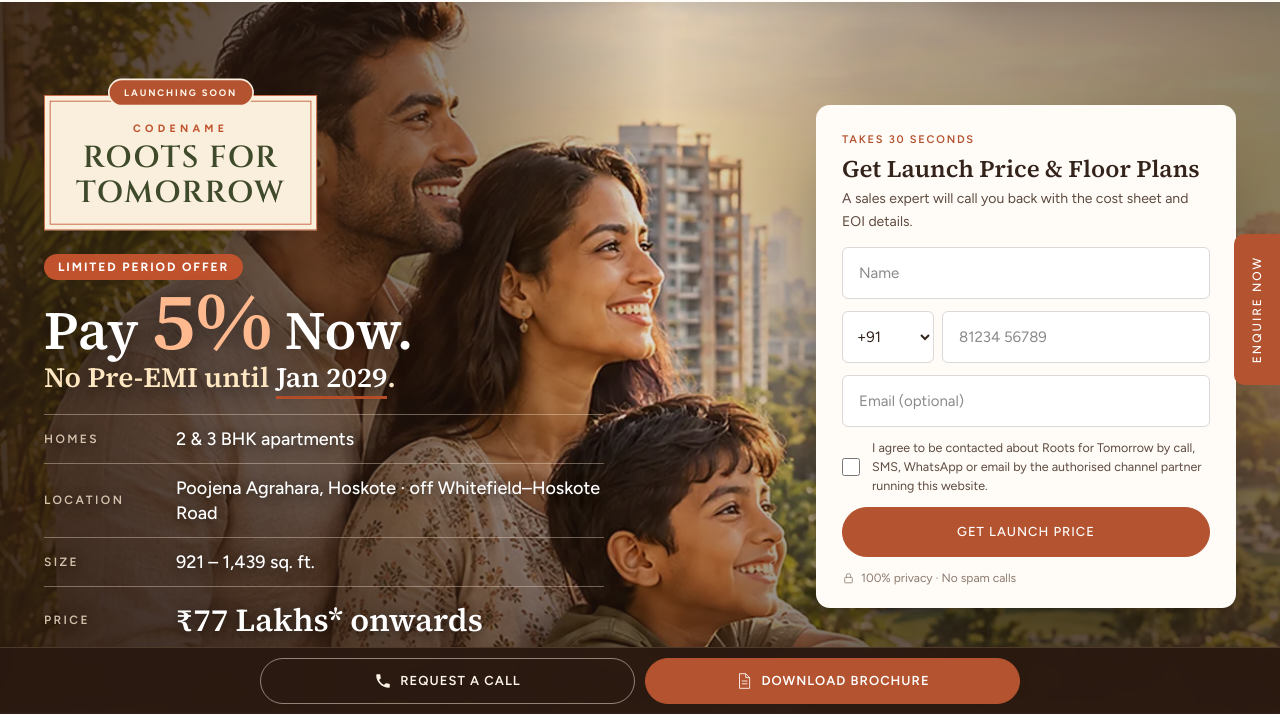
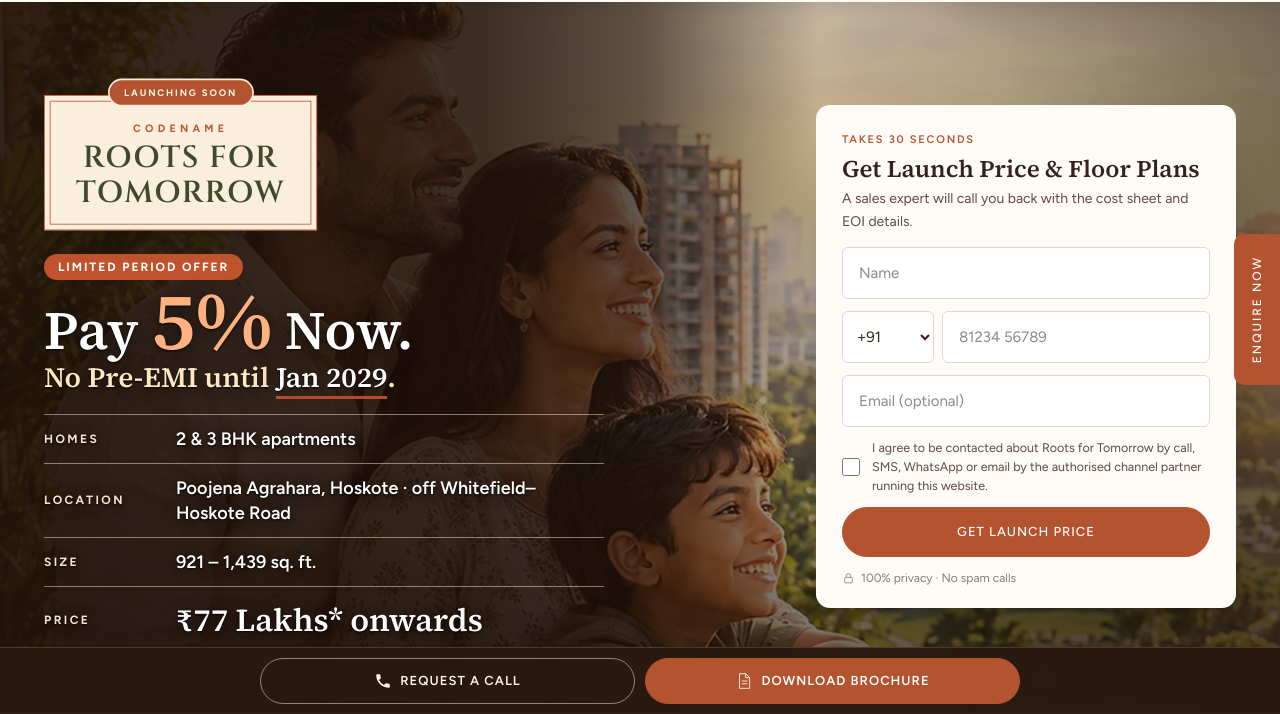
Before and after one commit to iamhere-lab/sowparnika, a plain HTML site: page index.html in a window 1280 px wide. Shown: the part 86-800 px from the top of the page. Drawn offline with Linux system fonts and the light colour scheme.

Commit message:
Hero readability: darker scrim behind text, brighter spec labels, stronger text shadows

```diff
--- a/assets/css/brand.css
+++ b/assets/css/brand.css
@@ -422,3 +422,18 @@ body::before { content: ""; position: fixed; inset: 0 0 auto; height: env(safe-a
 @media(max-width:899px){.offer-head{text-align:center}.oh-line{font-size:40px}.oh-line2{font-size:22px}.hero-copy .seal{transform:none}}
 
 @media(max-width:899px){.hero-form{order:4}}
+
+/* Readability: darker photo behind the hero text, brighter labels */
+.hero-scrim { background:
+  linear-gradient(90deg, rgba(30,17,10,.92) 0%, rgba(30,17,10,.86) 38%, rgba(30,17,10,.7) 50%, rgba(30,17,10,.25) 64%, rgba(30,17,10,.35) 78%, rgba(30,17,10,.6) 100%),
+  linear-gradient(0deg, rgba(30,17,10,.55) 0%, transparent 40%); }
+@media (max-width: 899px) {
+  .hero-scrim { background: linear-gradient(180deg, rgba(30,17,10,.82) 0%, rgba(30,17,10,.86) 40%, rgba(30,17,10,.92) 70%, rgba(30,17,10,.96) 100%); }
+}
+.hero-specs { text-shadow: 0 1px 2px rgba(0,0,0,.8), 0 2px 14px rgba(0,0,0,.6); border-top-color: rgba(246,227,204,.5); }
+.hero-specs > div { border-bottom-color: rgba(246,227,204,.5); }
+.hero-specs dt { color: #F6E3CC; font-weight: 700; }
+.hero-specs dd { color: #fff; font-weight: 600; }
+.oh-line, .oh-line2 { text-shadow: 0 1px 2px rgba(0,0,0,.85), 0 4px 22px rgba(0,0,0,.6); }
+.oh-line b { color: #FFB27F; }
+.hero-credit { color: rgba(246,227,204,.75); }
```
